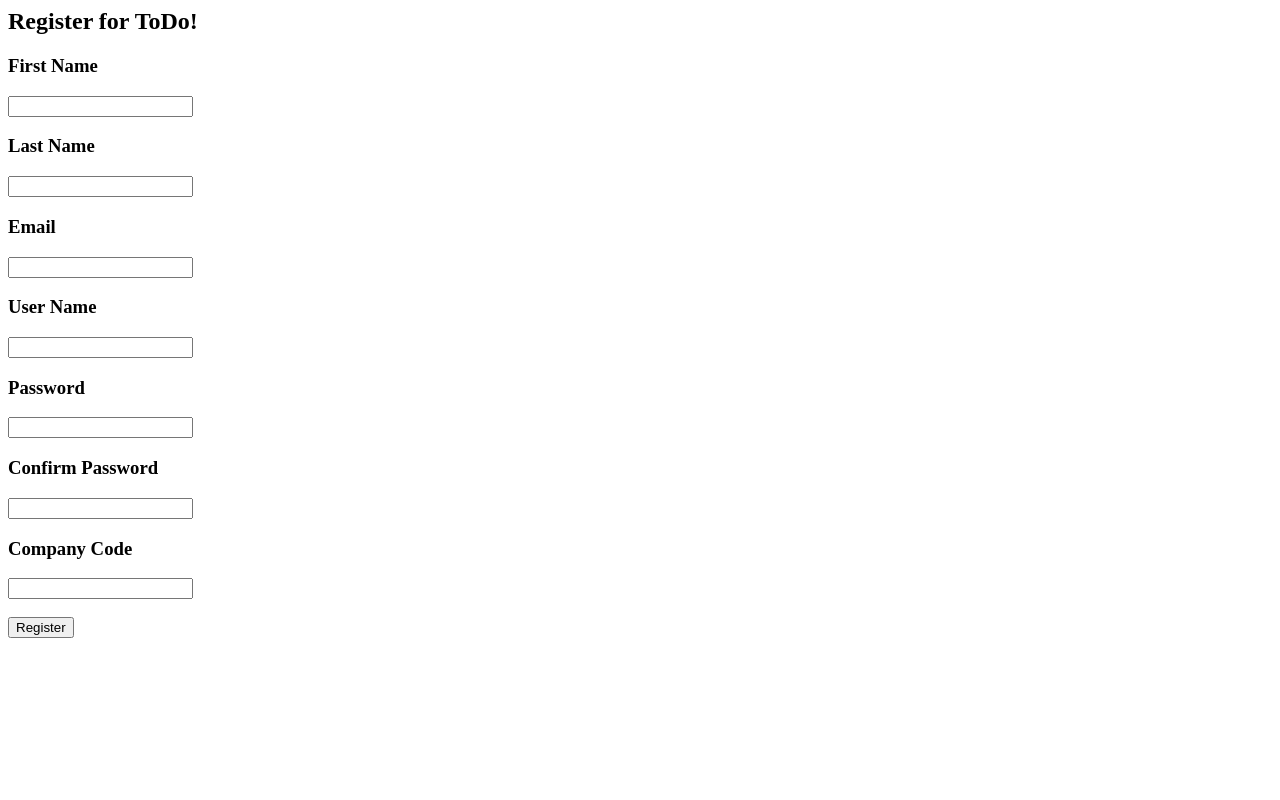
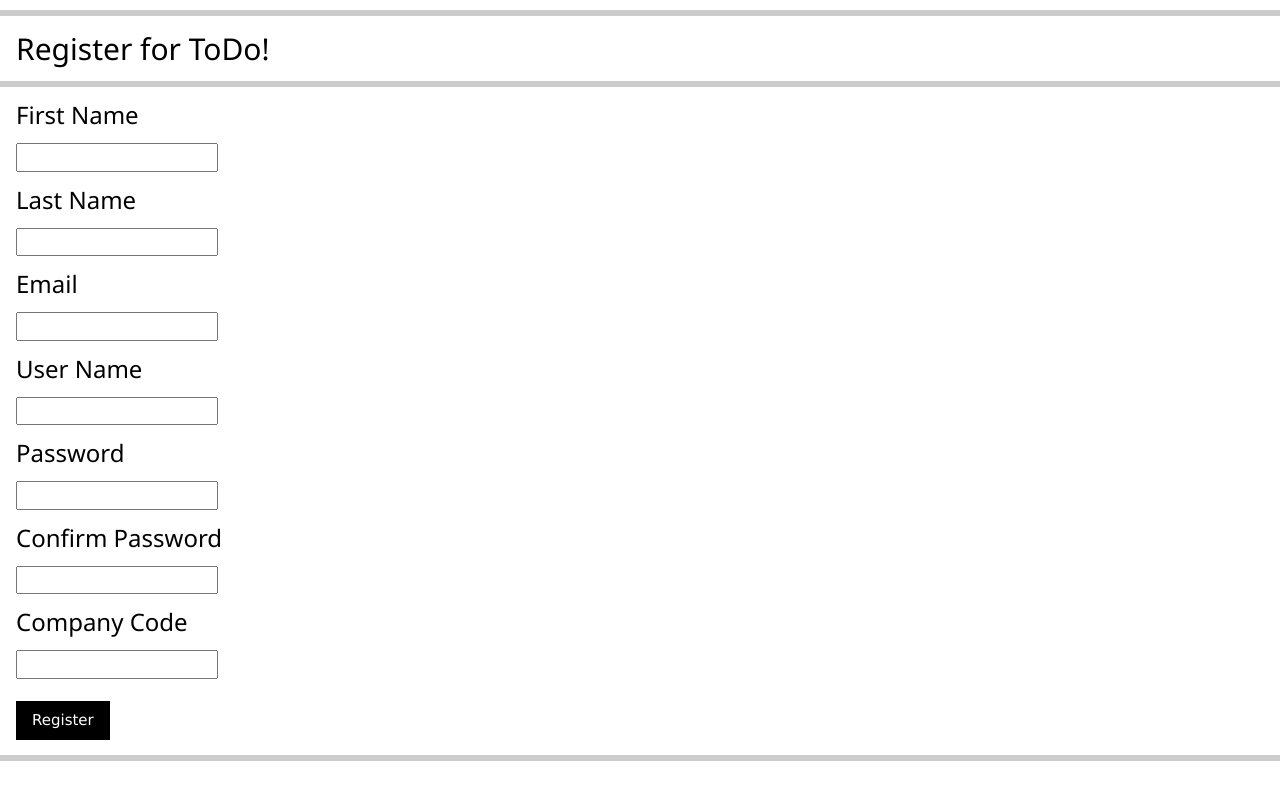
Before and after one commit to reidwheeler/CSCI-4145-Project, a PHP site: page /register.php in a window 1280 px wide. Run offline with PHP 8.4, Linux system fonts and the light colour scheme; data that the repository does not hold is empty.

Commit message:
added styling to register screen

```diff
--- a/register.php
+++ b/register.php
@@ -1,4 +1,5 @@
 <html>
+<link rel="stylesheet" href="https://www.w3schools.com/w3css/4/w3.css">
 
 <?php
    ob_start();
@@ -12,25 +13,28 @@
     </head>
 
     <body>
-        <h2>Register for ToDo!</h2>
+        <h3 class="w3-topbar"></h3>
+        <h2 class="w3-margin-left">Register for ToDo!</h2>
+        <h3 class="w3-bottombar"></h3>
         <form method="post" action="<?php echo htmlspecialchars($_SERVER["PHP_SELF"]); ?>">
-            <h3>First Name</h3>
-            <input id="fn" name="fn">
-            <h3>Last Name</h3>
-            <input id="ln" name="ln">
-            <h3>Email</h3>
-            <input id="email" name="email">
-            <h3>User Name</h3>
-            <input id="un" name="un">
-            <h3>Password</h3>
-            <input type="password" id="pwd" name="pwd">
-            <h3>Confirm Password</h3>
-            <input type="password" id="cpwd" name="cpwd">
-            <h3>Company Code</h3>
-            <input id="code" name="code">
+            <h3 class="w3-margin-left">First Name</h3>
+            <input class="w3-margin-left" id="fn" name="fn">
+            <h3 class="w3-margin-left">Last Name</h3>
+            <input class="w3-margin-left" id="ln" name="ln">
+            <h3 class="w3-margin-left">Email</h3>
+            <input class="w3-margin-left" id="email" name="email">
+            <h3 class="w3-margin-left">User Name</h3>
+            <input class="w3-margin-left" id="un" name="un">
+            <h3 class="w3-margin-left">Password</h3>
+            <input class="w3-margin-left" type="password" id="pwd" name="pwd">
+            <h3 class="w3-margin-left">Confirm Password</h3>
+            <input class="w3-margin-left" type="password" id="cpwd" name="cpwd">
+            <h3 class="w3-margin-left">Company Code</h3>
+            <input class="w3-margin-left" id="code" name="code">
             <br><br>
-            <button type="submit" name="register"> Register</button>
+            <button class="w3-button w3-black w3-margin-left" type="submit" name="register"> Register</button>
         </form>
+        <p class="w3-bottombar"></p>
 
         <?php
 
```
